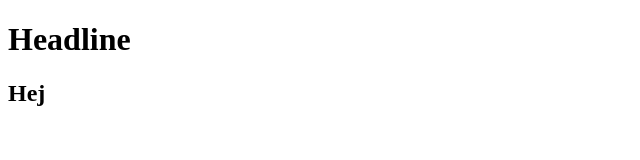
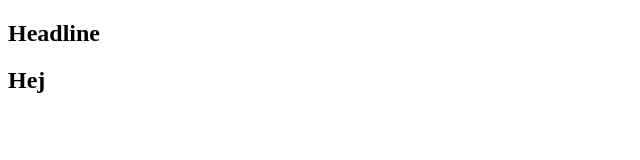
Before and after one commit to martinbregnhoi/gitTest, a plain HTML site: page index.html in a window 1280 px wide. Shown: the whole page, without its empty margins (0-640 px from the left). Drawn offline with Linux system fonts and the light colour scheme.

Commit message:
h1 til h2

```diff
--- a/index.html
+++ b/index.html
@@ -5,7 +5,7 @@
     <title>Document</title>
 </head>
 <body>
-<h1>Headline</h1>
+<h2>Headline</h2>
 <article>
 <h2>Hej</h2>
 </article>
```
